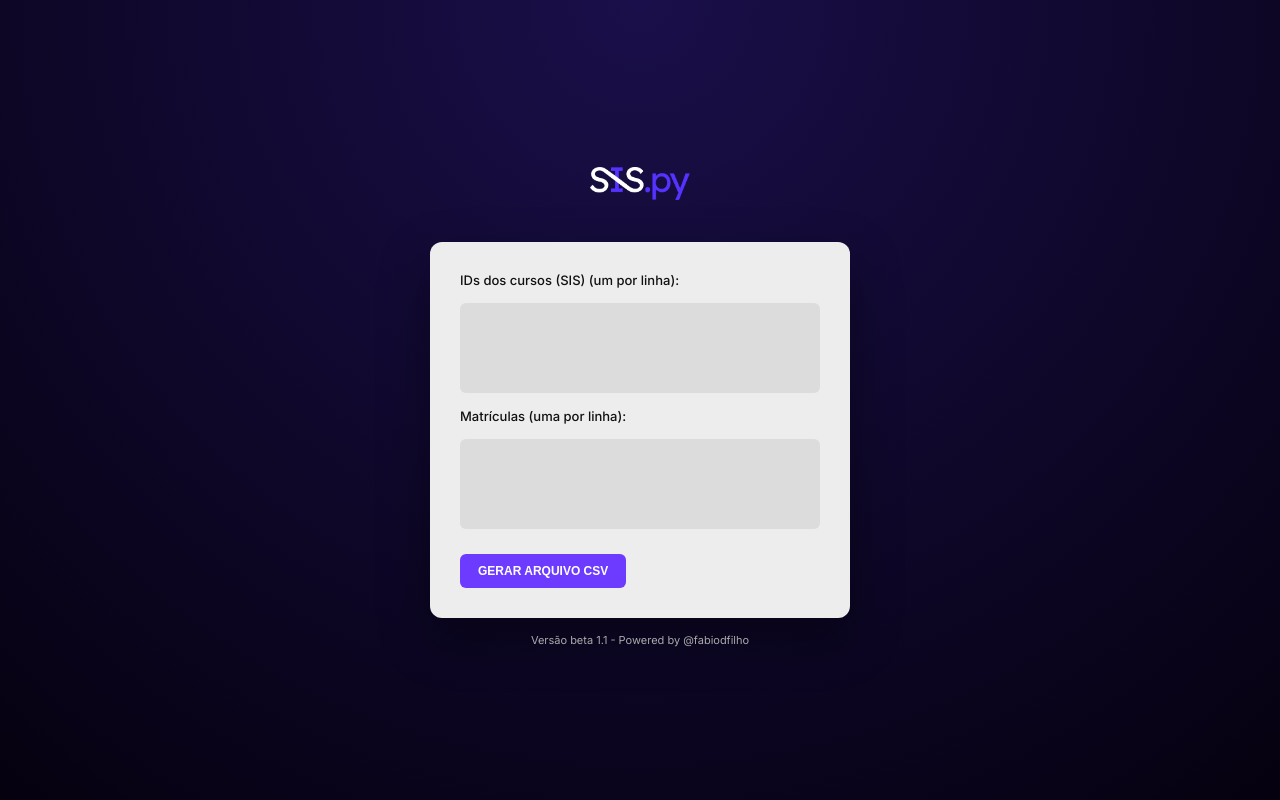
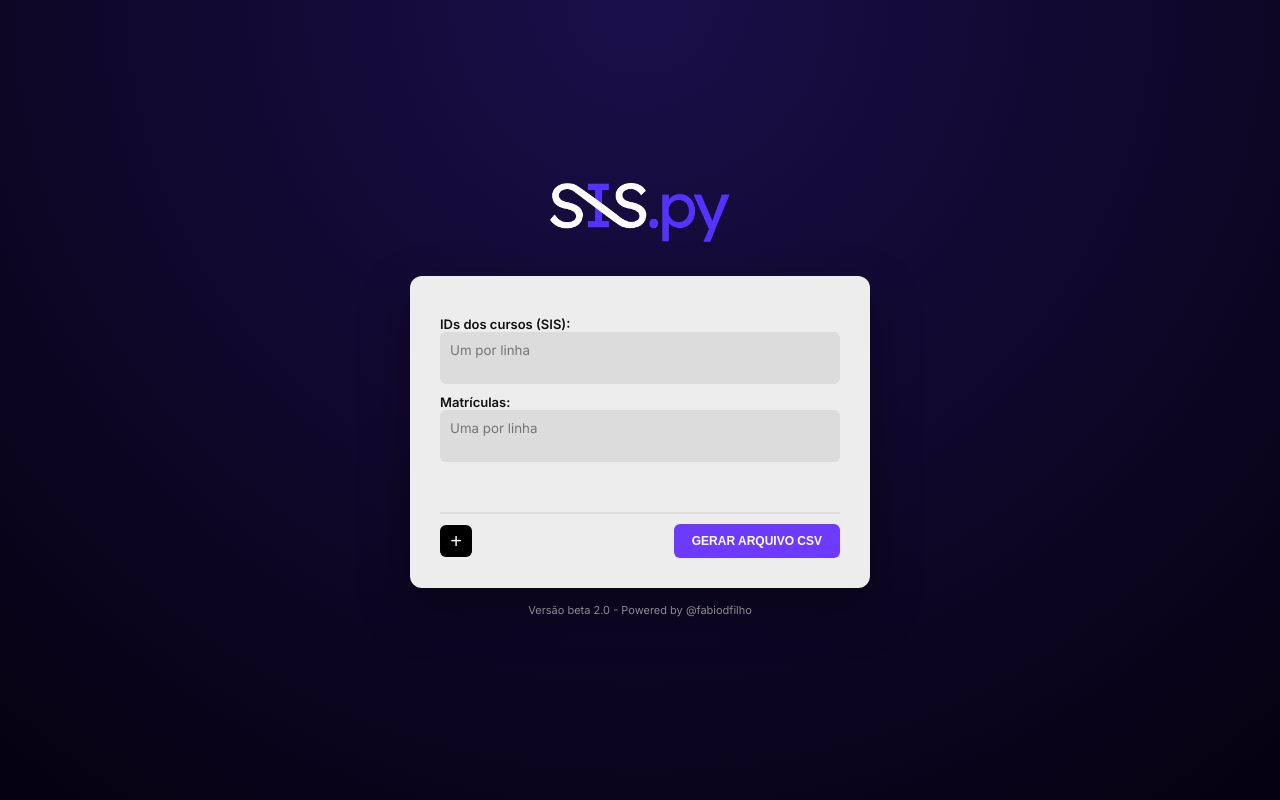
Before and after one commit to fabiodfilho/SISPY, a Flask app: page / in a window 1280 px wide. Run offline with Flask 3, Linux system fonts and the light colour scheme.

Commit message:
Adicionando versão beta 2.0

```diff
--- /dev/null
+++ b/View/static/style.css
@@ -0,0 +1,134 @@
+
+        :root {
+            --purple: #6C3BFF;
+            --bg-dark: radial-gradient(circle at top, #1a0f4a, #05010f);
+            --card: #EDEDED;
+            --text: #111;
+            --danger: #ff4d4d;
+        }
+
+        * { margin: 0; padding: 0; box-sizing: border-box; }
+
+        body {
+            font-family: 'Inter', sans-serif;
+            background: var(--bg-dark);
+            min-height: 100vh;
+            display: flex;
+            flex-direction: column;
+            align-items: center;
+            justify-content: center;
+            padding: 20px;
+        }
+
+        .logo { margin-bottom: 30px; }
+
+        .container {
+            background: var(--card);
+            padding: 30px;
+            border-radius: 12px;
+            width: 460px;
+            box-shadow: 0 20px 50px rgba(0,0,0,0.4);
+            position: relative;
+        }
+
+        form { display: flex; flex-direction: column; gap: 15px; }
+
+        label { font-size: 13px; font-weight: 600; color: var(--text); margin-top: 10px; }
+
+        textarea {
+            width: 100%;
+            height: 80;
+            border: 0px;
+            border-radius: 6px;
+            background: #DCDCDC;
+            padding: 10px;
+            resize: none;
+            font-family: inherit;
+        }
+
+        /* Container do bloco e do botão remover */
+        .field-group-wrapper {
+            display: flex;
+            align-items: flex-start;
+            gap: 10px;
+            border-bottom: 1px solid #ccc;
+            padding-bottom: 15px;
+            margin-bottom: 15px;
+            animation: fadeIn 0.3s ease-out;
+            position: relative;
+        }
+
+        .field-group-wrapper:last-child { border-bottom: none; margin-bottom: 0; }
+
+        /* O grupo de campos em si */
+        .field-group {
+            flex: 1; /* Ocupa o espaço disponível */
+            display: flex;
+            flex-direction: column;
+        }
+
+        /* Botão Remover (Lixeira) */
+        .remove-btn {
+            background: none;
+            border: none;
+            color: var(--danger);
+            font-size: 18px;
+            cursor: pointer;
+            padding: 5px;
+            margin-top: 35px; /* Alinhado com o primeiro label */
+            opacity: 0.7;
+            transition: opacity 0.2s, transform 0.1s;
+            display: none; /* Escondido por padrão */
+        }
+
+        .remove-btn:hover {
+            opacity: 1;
+            transform: scale(1.1);
+        }
+
+        /* Classe para mostrar o botão remover (aplicada via JS) */
+        .show-remove .remove-btn {
+            display: block;
+        }
+
+
+        @keyframes fadeIn {
+            from { opacity: 0; transform: translateY(-10px); }
+            to { opacity: 1; transform: translateY(0); }
+        }
+
+        .actions {
+            display: flex;
+            justify-content: space-between;
+            align-items: center;
+            margin-top: 20px;
+            padding-top: 10px;
+            border-top: 2px solid #ddd;
+        }
+
+        .add-btn {
+            width: 32px;
+            height: 32px;
+            background: black;
+            color: white;
+            border: none;
+            border-radius: 6px;
+            font-size: 20px;
+            cursor: pointer;
+            display: flex;
+            align-items: center;
+            justify-content: center;
+        }
+
+        .submit-btn {
+            background: var(--purple);
+            color: white;
+            border: none;
+            padding: 10px 18px;
+            border-radius: 6px;
+            font-size: 12px;
+            font-weight: 600;
+            cursor: pointer;
+        }
+
+        .footer { margin-top: 15px; font-size: 11px; color: #aaa; }
--- a/View/templates/index.html
+++ b/View/templates/index.html
@@ -3,160 +3,66 @@
 <head>
     <meta charset="UTF-8">
     <meta name="viewport" content="width=device-width, initial-scale=1.0">
-<title>SISpy - Gerador CSV</title>
+    <title>SISpy</title>
+    <link rel="icon" type="image/x-icon" href="/static/images/favicon.png">
+    <link href="https://fonts.googleapis.com/css2?family=Inter:wght@400;500;600;700&display=swap" rel="stylesheet">
+    <link rel="stylesheet" href="/static/style.css">
 
-<link href="https://fonts.googleapis.com/css2?family=Inter:wght@400;500;600;700&display=swap" rel="stylesheet">
-
-
-<style>
-:root {
-    --purple: #6C3BFF;
-    --bg-dark: radial-gradient(circle at top, #1a0f4a, #05010f);
-    --card: #EDEDED;
-    --text: #111;
-}
-
-/* Reset */
-* {
-    margin: 0;
-    padding: 0;
-    box-sizing: border-box;
-}
-
-body {
-    font-family: 'Inter', sans-serif;
-    background: var(--bg-dark);
-    height: 100vh;
-    display: flex;
-    flex-direction: column;
-    align-items: center;
-    justify-content: center;
-}
-
-/* Logo */
-.logo {
-    font-size: 48px;
-    font-weight: 700;
-    margin-bottom: 30px;
-    letter-spacing: 1px;
-}
-
-.logo span:first-child {
-    color: #fff;
-}
-
-.logo span:last-child {
-    color: var(--purple);
-}
-
-/* Card */
-.container {
-    background: var(--card);
-    padding: 30px;
-    border-radius: 12px;
-    width: 420px;
-    box-shadow: 0 20px 50px rgba(0,0,0,0.4);
-}
-
-/* Form */
-form {
-    display: flex;
-    flex-direction: column;
-    gap: 15px;
-}
-
-label {
-    font-size: 13px;
-    font-weight: 500;
-    color: var(--text);
-}
-
-textarea {
-    width: 100%;
-    height: 90px;
-    border: none;
-    border-radius: 6px;
-    background: #DCDCDC;
-    padding: 10px;
-    resize: none;
-    font-family: inherit;
-}
-
-/* Footer do card */
-.actions {
-    display: flex;
-    justify-content: space-between;
-    align-items: center;
-    margin-top: 10px;
-}
-
-/* Botão + */
-.add-btn {
-    width: 28px;
-    height: 28px;
-    background: black;
-    color: white;
-    border: none;
-    border-radius: 4px;
-    font-size: 18px;
-    cursor: pointer;
-}
-
-/* Botão principal */
-.submit-btn {
-    background: var(--purple);
-    color: white;
-    border: none;
-    padding: 10px 18px;
-    border-radius: 6px;
-    font-size: 12px;
-    font-weight: 600;
-    cursor: pointer;
-}
-
-.submit-btn:hover {
-    opacity: 0.9;
-}
-
-/* Footer */
-.footer {
-    margin-top: 15px;
-    font-size: 11px;
-    color: #aaa;
-}
-</style>
 </head>
-
 <body>
 
 <div class="logo">
-    <img src="/static/images/Logo01.png" alt="SISpy Logo" width="100" >
+    <img src="/static/images/Logo01.png" alt="SISpy Logo" width="180">
 </div>
 
 <div class="container">
-    <form id="csvForm" action="/gerar-csv" method="post">
+    <form id="csvForm">
+        <div id="dynamic-fields">
+            <div class="field-group-wrapper">
+                <div class="field-group">
+                    <label>IDs dos cursos (SIS):</label>
+                    <textarea name="cursos[]" placeholder="Um por linha"></textarea>
 
-        <label>IDs dos cursos (SIS) (um por linha):</label>
-        <textarea name="cursos"></textarea>
-
-        <label>Matrículas (uma por linha):</label>
-        <textarea name="matriculas"></textarea>
+                    <label>Matrículas:</label>
+                    <textarea name="matriculas[]" placeholder="Uma por linha"></textarea>
+                </div>
+                <button type="button" class="remove-btn" title="Remover este bloco">❌</button>
+            </div>
+        </div>
 
         <div class="actions">
+            <button type="button" class="add-btn" id="btnAdd" title="Adicionar novo bloco">+</button>
             <button type="submit" class="submit-btn">GERAR ARQUIVO CSV</button>
         </div>
-
     </form>
 </div>
 
 <div class="footer">
-    Versão beta 1.1 - Powered by @fabiodfilho
+    Versão beta 2.0 - Powered by @fabiodfilho
 </div>
 
 <script>
+    document.getElementById("btnAdd").addEventListener("click", function() {
+        const container = document.getElementById("dynamic-fields");
+
+        const firstWrapper = container.querySelector(".field-group-wrapper");
+        const newWrapper = firstWrapper.cloneNode(true);
+
+        newWrapper.querySelectorAll("textarea").forEach(t => t.value = "");
+
+        newWrapper.classList.add("show-remove");
+
+        newWrapper.querySelector(".remove-btn").addEventListener("click", function() {
+            newWrapper.remove();
+        });
+
+        container.appendChild(newWrapper);
+
+        newWrapper.scrollIntoView({ behavior: 'smooth', block: 'end' });
+    });
+
     document.getElementById("csvForm").addEventListener("submit", async function(e) {
         e.preventDefault();
-
         const formData = new FormData(this);
 
         try {
@@ -167,26 +73,23 @@ document.getElementById("csvForm").addEventListener("submit", async function(e)
 
             if (!response.ok) {
                 const errorText = await response.text();
-            alert("Erro: " + errorText);
+                alert(errorText);
                 return;
             }
 
             const blob = await response.blob();
             const url = window.URL.createObjectURL(blob);
-
             const a = document.createElement("a");
             a.href = url;
-        a.download = "arquivo.csv";
+            a.download = "matriculas_sis.csv";
+            document.body.appendChild(a);
             a.click();
-
+            a.remove();
             window.URL.revokeObjectURL(url);
-
         } catch (err) {
             alert("Erro ao conectar com o servidor.");
-        console.error(err);
         }
     });
 </script>
-
 </body>
 </html>
--- a/main.py
+++ b/main.py
@@ -8,32 +8,29 @@ app = Flask(__name__,
 
 @app.route('/')
 def index():
-    # Renderiza a página inicial (o formulário)
     return render_template('index.html')
 
 @app.route('/gerar-csv', methods=['POST'])
 def gerar_csv():
-    # Pega os dados enviados pelo formulário HTML
-    codigo_cursos = request.form.get('cursos', '').strip().splitlines()
-    lista_bruta = request.form.get('matriculas', '').strip().splitlines()
+    lista_cursos_bruta = request.form.getlist('cursos[]')
+    lista_matriculas_bruta = request.form.getlist('matriculas[]')
 
-    if not codigo_cursos or not lista_bruta:
-        return "Por favor, preencha todos os campos.", 400
+    if not lista_cursos_bruta or not lista_matriculas_bruta:
+        return "Dados insuficientes.", 400
 
-    # Gera o CSV na memória (sem salvar arquivo no servidor)
     output = io.StringIO()
     escritor = csv.writer(output)
     escritor.writerow(['course_id', 'user_id', 'role', 'status'])
 
-    for matricula in lista_bruta:
-        m_limpa = matricula.strip()
-        if m_limpa:
-            for curso in codigo_cursos:
-                c_limpo = curso.strip()
-                if c_limpo:
-                    escritor.writerow([c_limpo, m_limpa, "student", "active"])
+    for bloco_curso, bloco_matricula in zip(lista_cursos_bruta, lista_matriculas_bruta):
 
-    # Faz o navegador baixar o arquivo automaticamente
+        ids_cursos = [c.strip() for c in bloco_curso.split('\n') if c.strip()]
+        matriculas = [m.strip() for m in bloco_matricula.split('\n') if m.strip()]
+
+        for m in matriculas:
+            for c in ids_cursos:
+                escritor.writerow([c, m, "student", "active"])
+
     res = Response(output.getvalue(), mimetype="text/csv")
     res.headers["Content-Disposition"] = "attachment; filename=matriculas_sis.csv"
     return res
```
Also changed, not shown: View/static/images/favicon.png. Lines whose indentation alone changed are shown as unchanged.
